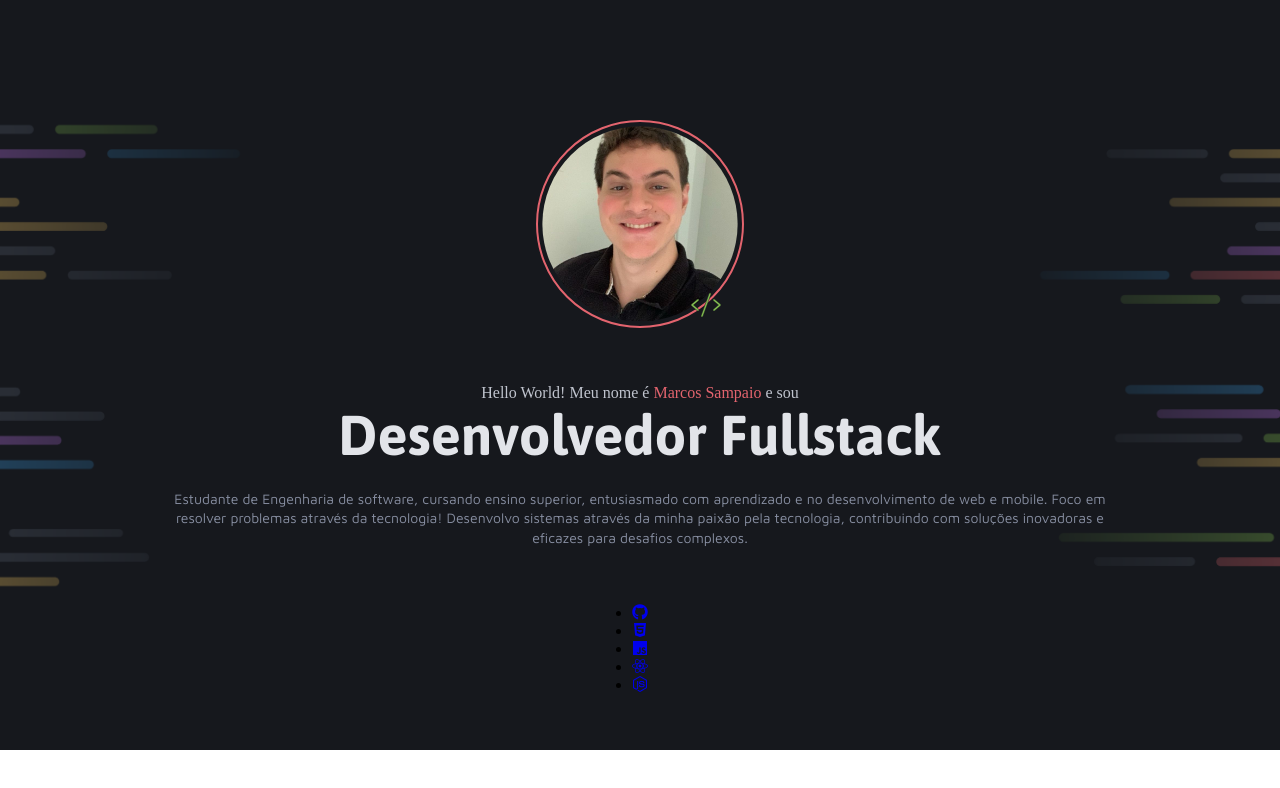
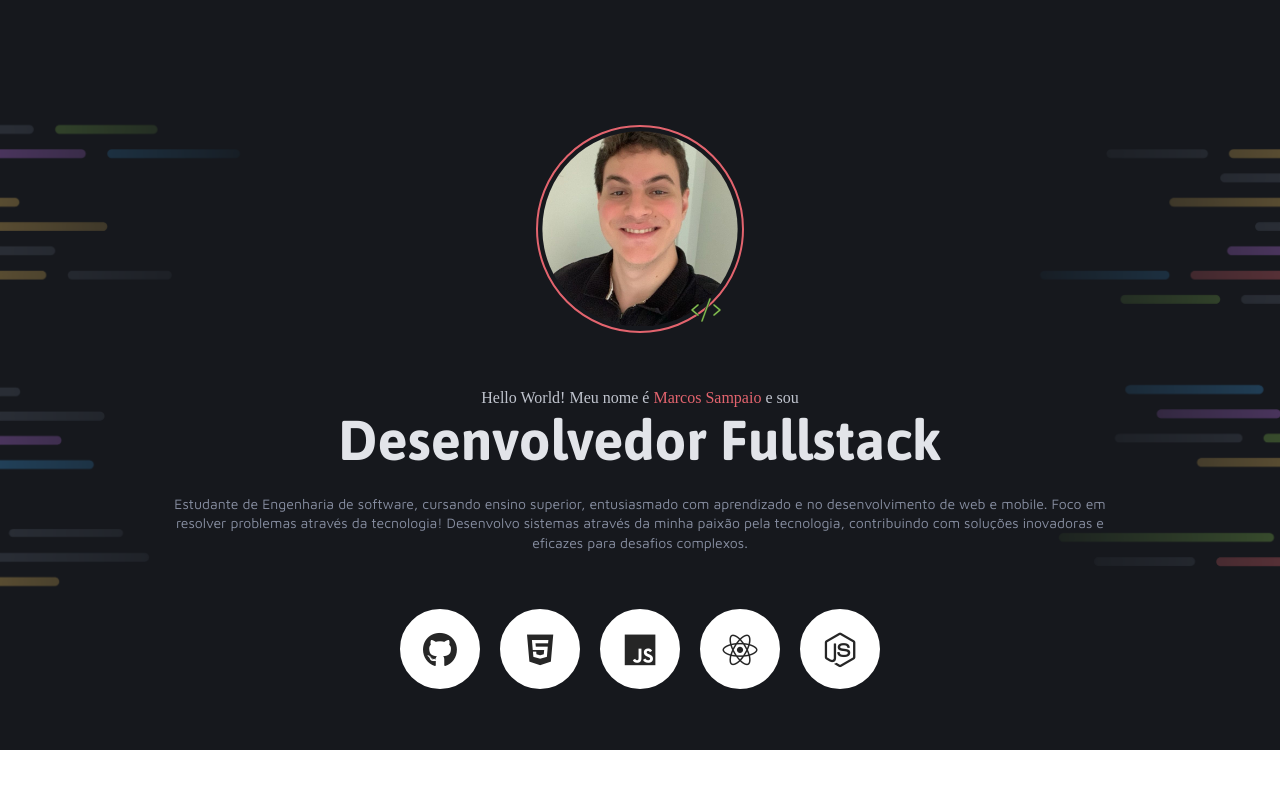
Before and after one commit to marcosvini-s/marcosvini-s.github.io, a plain HTML site: page index.html in a window 1280 px wide. Drawn offline with Linux system fonts and the light colour scheme.

Commit message:
finishing icons

```diff
--- a/styles/tags.css
+++ b/styles/tags.css
@@ -1,3 +1,64 @@
 .tags{
+    ul{
+        display: flex;
+        transform: translate (-50%, -50%);
+        list-style: none;
+    }
+    ul li a {
+        width: 80px;
+        height: 80px;
+        background-color: #fff;
+        text-align: center;
+        line-height: 80px;
+        font-size: 35px;
+        margin: 0 10px;
+        display: block;
+        border-radius: 50%;
+        position: relative;
+        overflow: hidden;
+        border: 3px solid #fff;
+        z-index: 1;
+      }
+      ul li a .icon {
+        position: relative;
+        color: #262626;
+        transition: .5s;
+        z-index: 3;
+      }
+      ul li a:hover .icon {
+        color: #fff;
+        transform: rotateY(360deg);
+      }
+      ul li a:before {
+        content: "";
+        position: absolute;
+        top: 100%;
+        left: 0;
+        width: 100%;
+        height: 100%;
+        background: #494646;
+        transition: .5s;
+        z-index: 2;
+      }
+      ul li a:hover:before {
+        top: 0;
+      }
+      ul li :nth-child(1) a:before{
+        background: #3b5999;
+    }
+    ul li :nth-child(2) a:before{
+        background: #55acee;
+      }
 
+      ul li :nth-child(3) a:before{
+        background: #0077b5;
+      }
+
+      ul li :nth-child(4) a:before{
+        background: #dd4b39;
+      }
+
+      ul li :nth-child(5) a:before{
+        background: #3b5999;
+      }
 }
```
